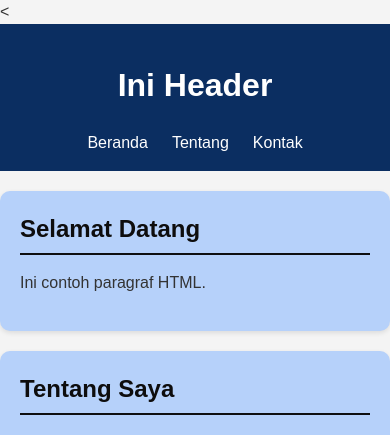
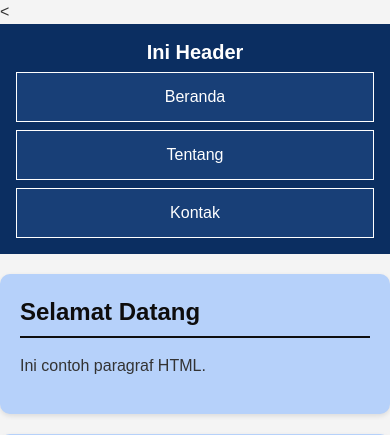
Before and after one commit to 2522500071-NadiaSyadahniePutri/2522500071-PWD-GB1J-2526O, a PHP site: page /pertemuan-04/index.html in a window 390 px wide. Shown: the top 435 px of the page. Run offline with PHP 8.4, Linux system fonts and the light colour scheme.

Commit message:
styling navigasi mode mobile

```diff
--- a/pertemuan-04/style.css
+++ b/pertemuan-04/style.css
@@ -108,6 +108,26 @@
                 z-index: 1000;
             }
 
+            header h1 {
+                margin: 0 0 8px;
+                font-size: 20px;
+                line-height: 1.2;
+            }
+
+            header ul {
+                flex-direction: column;
+                align-items: stretch;
+                gap: 8px;
+                margin: 8px 0 0 0;
+            }
+
+            header li a {
+                display: block;
+                padding: 12px 14px;
+                border: 1px solid #ffffff;
+                background: rgba(255, 255,255, .08);
+                backdrop-filter: saturate(120%);
+            }
             #about p,
             #contact label {
                 flex-direction: column;
```
Also changed, not shown: pertemuan-04/README.md.
